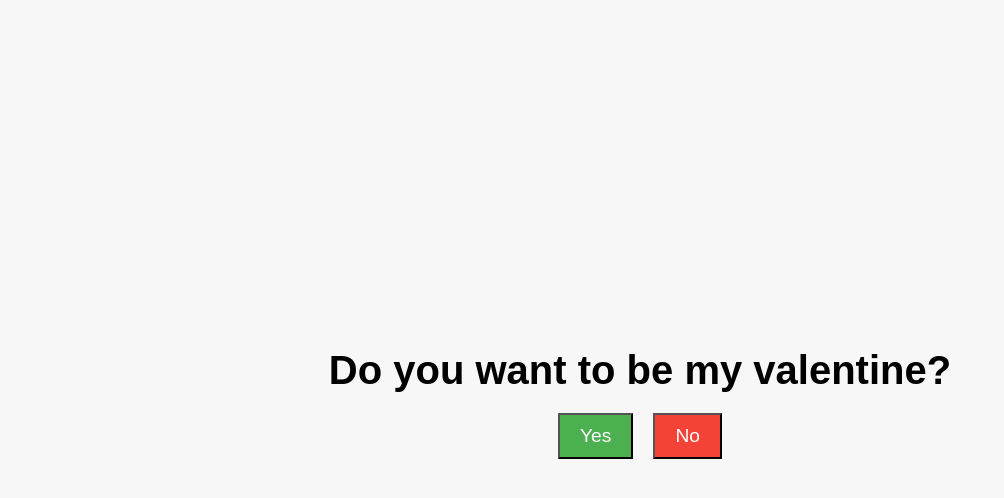
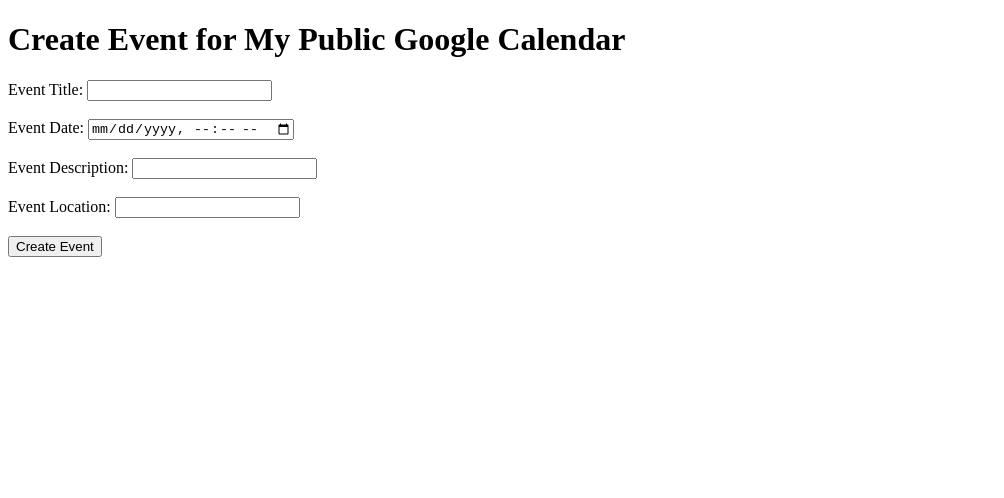
Before and after one commit to Minty769/Minty769.github.io, a plain HTML site: page index.html in a window 1280 px wide. Shown: the whole page, without its empty margins (0-1004 px from the left). Drawn offline with Linux system fonts and the light colour scheme.

Commit message:
Update index.html

```diff
--- a/index.html
+++ b/index.html
@@ -1,112 +1,51 @@
 <!DOCTYPE html>
 <html lang="en">
 <head>
-  <meta charset="UTF-8">
-  <meta name="viewport" content="width=device-width, initial-scale=1.0">
-  <title>My GitHub Page</title>
-  <style>
-    /* Center the content in the page */
-    body {
-      display: flex;
-      justify-content: center;
-      align-items: center;
-      height: 100vh;
-      margin: 0;
-      font-family: Arial, sans-serif;
-      background-color: #f7f7f7;
-    }
-    .container {
-      text-align: center;
-    }
-    h1 {
-      font-size: 2.5em;
-      margin-bottom: 20px;
-    }
-    .buttons {
-      display: flex;
-      justify-content: center;
-      gap: 20px;
-    }
-    button {
-      font-size: 1.2em;
-      padding: 10px 20px;
-      cursor: pointer;
-      transition: transform 0.3s ease, font-size 0.3s ease;
-    }
-    button:hover {
-      transform: scale(1.1);
-    }
-    .yes-button {
-      background-color: #4CAF50;
-      color: white;
-    }
-    .no-button {
-      background-color: #f44336;
-      color: white;
-    }
-    .no-message {
-      margin-top: 20px;
-      font-size: 1.5em;
-      color: #555;
-    }
-    .calendar-container {
-      margin-top: 20px;
-      display: none; /* Initially hide the calendar */
-      text-align: center;
-    }
-  </style>
+    <meta charset="UTF-8">
+    <meta name="viewport" content="width=device-width, initial-scale=1.0">
+    <title>Add Event to Google Calendar</title>
 </head>
 <body>
-  <div class="container">
-    <h1 id="message">Do you want to be my valentine?</h1>
-    <div class="buttons">
-      <button class="yes-button" id="yesButton" onclick="showCalendar()">Yes</button>
-      <button class="no-button" id="noButton" onclick="changeMessage()">No</button>
-    </div>
-    <div class="no-message" id="noMessage"></div>
+    <h1>Create Event for My Public Google Calendar</h1>
+    <form id="eventForm">
+        <label for="eventTitle">Event Title:</label>
+        <input type="text" id="eventTitle" name="eventTitle" required><br><br>
 
-    <!-- Container for the embedded Google Calendar -->
-    <div class="calendar-container" id="calendarContainer">
-      <iframe src="https://calendar.google.com/calendar/embed?src=6ffd6bbc1b72104a4723897968975edd14f219e38c7b6bc8c25fa1d721dbe335%40group.calendar.google.com&ctz=UTC"
-              style="border: 0" width="800" height="600" frameborder="0" scrolling="no"></iframe>
-    </div>
-  </div>
+        <label for="eventDate">Event Date:</label>
+        <input type="datetime-local" id="eventDate" name="eventDate" required><br><br>
 
-  <script>
-    let textChanges = [
-      "Maybe next time... 😢",
-      "I'll wait... ⏳",
-      "Are you sure? 🤔",
-      "You can still say Yes... 😉",
-      "Okay, I'll try again... 😅"
-    ];
-    let textIndex = 0;
-    let yesButtonSize = 16; // Initial font size in px (you can adjust as needed)
+        <label for="eventDescription">Event Description:</label>
+        <input type="text" id="eventDescription" name="eventDescription"><br><br>
 
-    // Function to change the message when "No" is clicked
-    function changeMessage() {
-      if (textIndex < textChanges.length) {
-        document.getElementById("message").textContent = textChanges[textIndex];
-        textIndex++;
-      }
+        <label for="eventLocation">Event Location:</label>
+        <input type="text" id="eventLocation" name="eventLocation"><br><br>
 
-      // Make the 'Yes' button grow once
-      const yesButton = document.getElementById("yesButton");
+        <button type="submit">Create Event</button>
+    </form>
 
-      // Increase the size by a fixed amount each time "No" is clicked
-      yesButtonSize += 2; // Increment the font size by 2px (you can change this value)
+    <script>
+        document.getElementById('eventForm').addEventListener('submit', function (event) {
+            event.preventDefault();
 
-      yesButton.style.fontSize = `${yesButtonSize}px`; // Set the new font size
-      yesButton.style.padding = `${yesButtonSize + 5}px ${yesButtonSize + 10}px`; // Increase padding as well
-    }
+            const eventTitle = document.getElementById('eventTitle').value;
+            const eventDate = document.getElementById('eventDate').value;
+            const eventDescription = document.getElementById('eventDescription').value;
+            const eventLocation = document.getElementById('eventLocation').value;
 
-    // Function to show the embedded Google Calendar when "Yes" is clicked
-    function showCalendar() {
-      document.getElementById("calendarContainer").style.display = "block"; // Show the calendar
-      document.getElementById("message").textContent = "Let's schedule a time! 🗓️"; // Update the message
-      document.getElementById("yesButton").style.display = "none"; // Hide the 'Yes' button
-      document.getElementById("noButton").style.display = "none"; // Hide the 'No' button
-    }
-  </script>
+            // Format the date in Google Calendar's required format (YYYYMMDDTHHmmssZ)
+            const startDate = new Date(eventDate);
+            const endDate = new Date(startDate);
+            endDate.setHours(startDate.getHours() + 1);  // Default to 1-hour event
+
+            const startDateString = startDate.toISOString().replace(/[-:]/g, "").split(".")[0];
+            const endDateString = endDate.toISOString().replace(/[-:]/g, "").split(".")[0];
+
+            // Build the Google Calendar URL
+            const calendarUrl = `https://calendar.google.com/calendar/render?action=TEMPLATE&text=${encodeURIComponent(eventTitle)}&dates=${startDateString}/${endDateString}&details=${encodeURIComponent(eventDescription)}&location=${encodeURIComponent(eventLocation)}`;
+
+            // Redirect the user to Google Calendar with the pre-filled event
+            window.location.href = calendarUrl;
+        });
+    </script>
 </body>
 </html>
```
